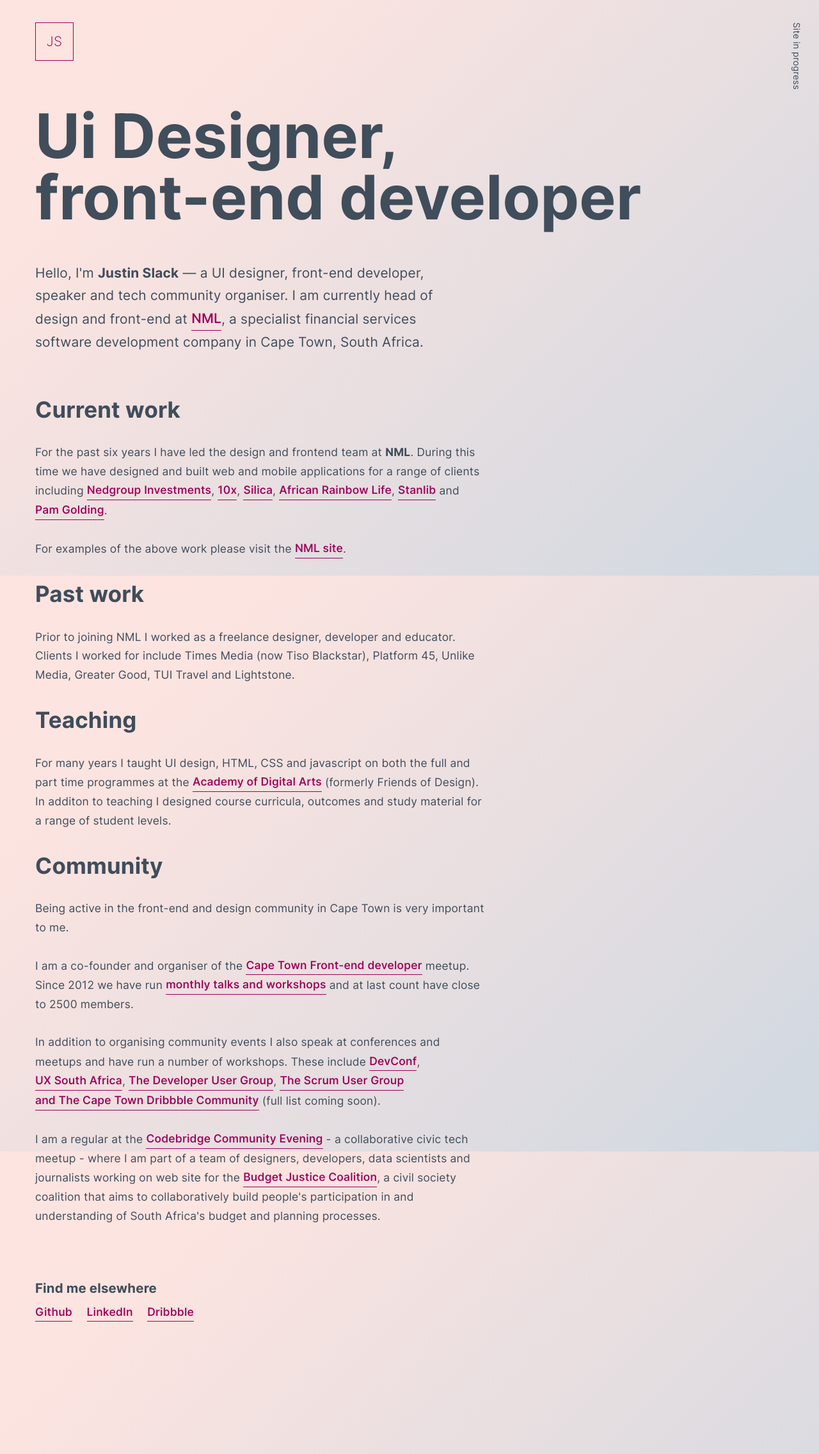
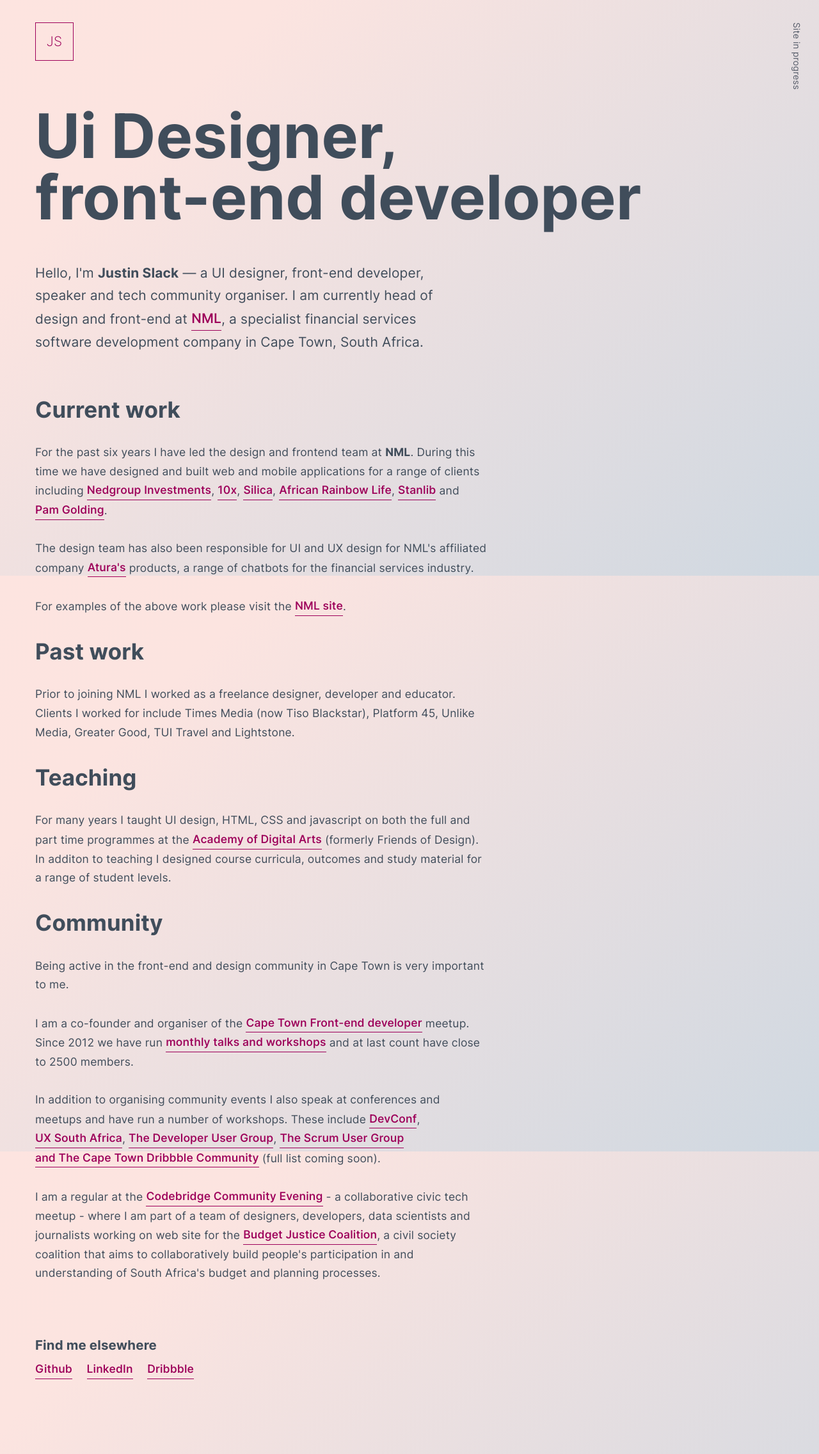
Before and after one commit to justinslack/justinslack.com, a Jekyll site: the page built from index.html, in a window 1280 px wide. Shown: the whole page at 64% size. Built offline with Jekyll 4.4.1, drawn with Linux system fonts in a browser that asks for light colours.

Commit message:
Add atura

```diff
--- a/_includes/critical/home-page.css
+++ b/_includes/critical/home-page.css
@@ -31,6 +31,7 @@
 }
 
 .progress {
+  color: #585e6b;
   position: absolute;
   top: 2rem;
   right: 2rem;
--- a/_sass/_normalize.scss
+++ b/_sass/_normalize.scss
@@ -16,6 +16,7 @@
  */
 
 body {
+  font-family: sans-serif;
   margin: 0;
 }
 
--- a/index.html
+++ b/index.html
@@ -24,7 +24,7 @@
     <h2>Current work</h2>
     <p>For the past six years I have led the design and frontend team at <strong>NML</strong>. During this time we have designed and built web and mobile applications for a range of clients including <a href="https://nww.nedgroupinvestments.co.za/">Nedgroup Investments</a>, <a href="https://www.10x.co.za/">10x</a>, <a href="https://www.silica.net/">Silica</a>, <a href="https://www.africanrainbowlife.co.za/">African Rainbow Life</a>, <a href="https://www.stanlib.com/">Stanlib</a> and <a href="https://www.pamgolding.co.za/">Pam Golding</a>.</p>
 
-    <p></p>
+    <p>The design team has also been responsible for UI and UX design for NML's affiliated company <a href="https://atura.ai">Atura's</a> products, a range of chatbots for the financial services industry.</p>
 
     <p>For examples of the above work please visit the <a href="https://nml.co.za/work/">NML site</a>.</p>
 
```
